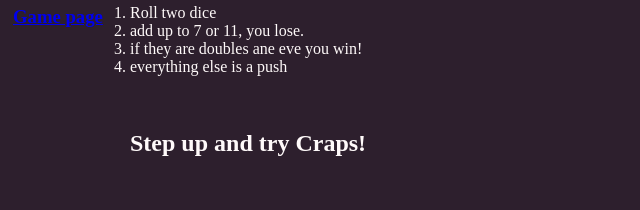
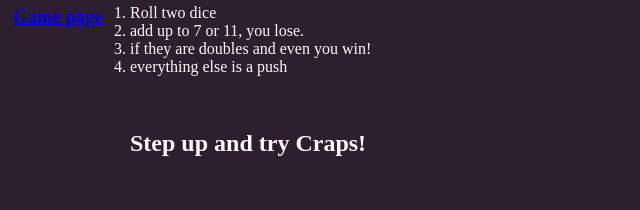
Before and after one commit to Volpin0/CSC102_3.1, a plain HTML site: page game.html in a window 1280 px wide. Shown: the part 213-423 px from the top of the page, 0-640 px from the left. Drawn offline with Linux system fonts and the light colour scheme.

Commit message:
Update game.html

```diff
--- a/game.html
+++ b/game.html
@@ -12,6 +12,7 @@
     <title>Game page</title>
     <link rel="stylesheet" href="main.css">
     <script src="code.JS"></script>
+    <!-- This references a JS file and allows the HTML to run code from it. -->
 
 </head>
 
@@ -35,7 +36,7 @@
     <ol>
         <li>Roll two dice</li>
         <li>add up to 7 or 11, you lose.</li>
-        <li>if they are doubles ane eve you win!</li>
+        <li>if they are doubles and even you win!</li>
         <li>everything else is a push</li>
     </ol>
     <br>
@@ -49,6 +50,7 @@
     <br>
 
     <button onclick="PlayCraps()">Play Craps</button><br>
+    <!-- A button that runs a function from a referenced JS file  -->
     <br>
     <br>
     <footer>
```
